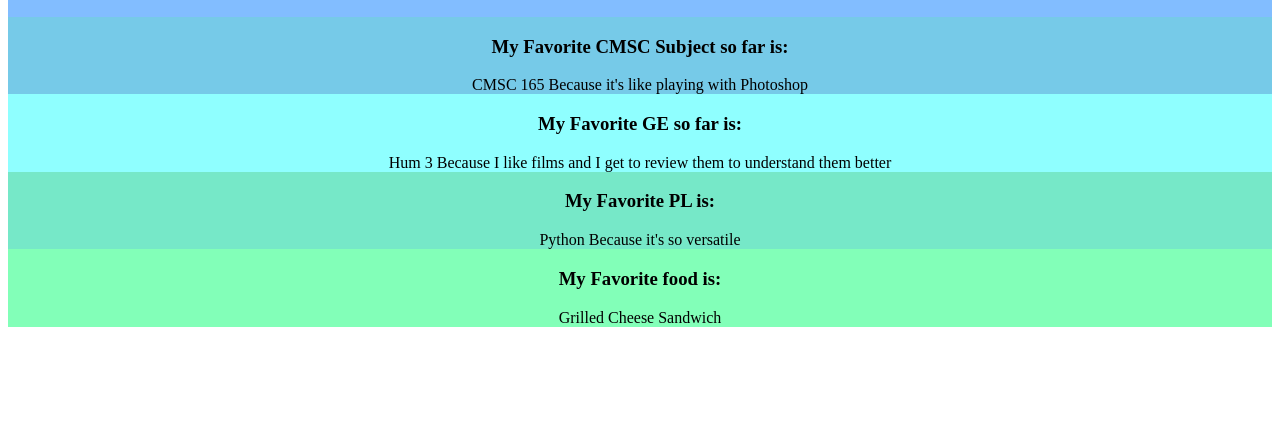
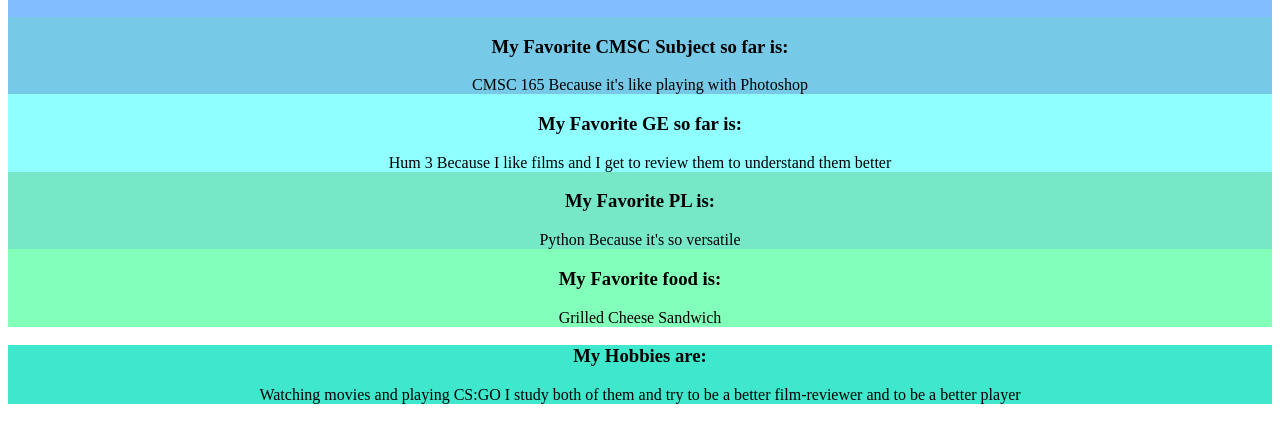
Before and after one commit to darienravier/darienravier.github.io, a plain HTML site: page index.html in a window 1280 px wide. Shown: the part 118-560 px from the top of the page. Drawn offline with Linux system fonts and the light colour scheme.

Commit message:
Only for second-branch

```diff
--- a/index.html
+++ b/index.html
@@ -37,5 +37,12 @@
 			<t>Grilled Cheese Sandwich</t>
 		</div>
 	</div>
+	<div class="container" id="hobbies-container">
+		<div id="hobbies-div">
+			<h3>My Hobbies are:</h3>
+			<t>Watching movies and playing CS:GO</t>
+			<t>I study both of them and try to be a better film-reviewer and to be a better player</t>
+		</div>
+	</div>
 </body>
 </html>
--- a/style.css
+++ b/style.css
@@ -47,6 +47,15 @@
 	display: inline-block;
 }
 
+#hobbies-container {
+	background-color: #3FE8CC;
+}
+
+#hobbies-container-div {
+	background-color: #3FE8CC;
+	display: inline-block;
+}
+
 .h1 {
 	text-align: center;
 }
```
